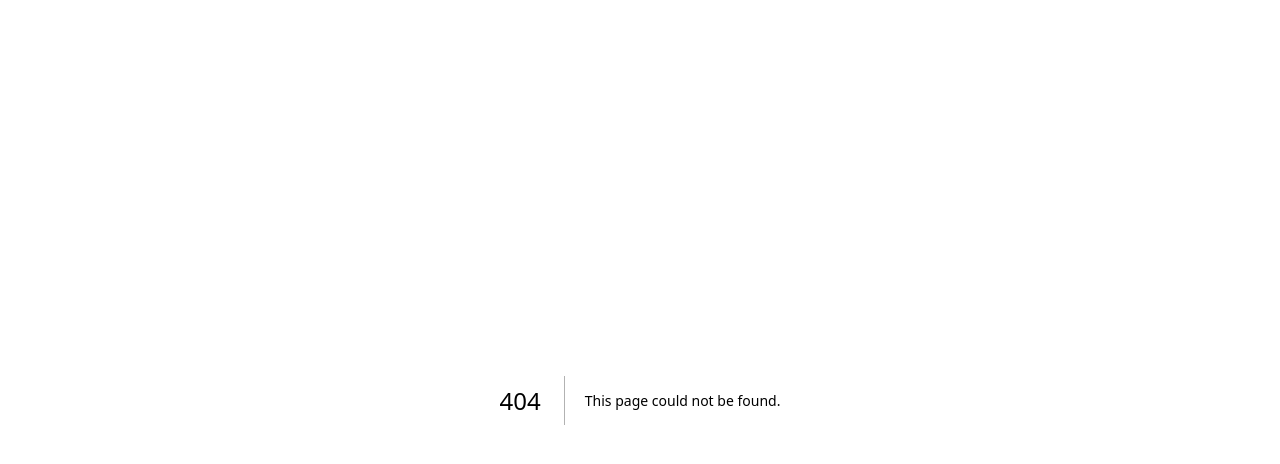
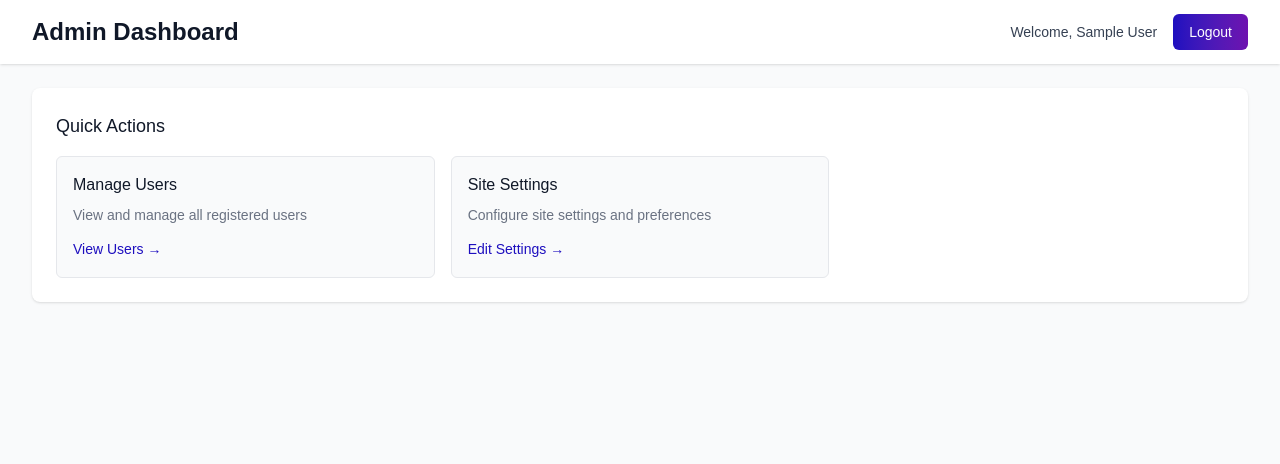
Before and after one commit to AdeepaK2/goalx, a Next.js app: page /admin in a window 1280 px wide. Before the commit this address had no page. Shown: the top 464 px of the page. Built offline with nearby package versions, Linux system fonts and the light colour scheme; sample sign-in values are in the browser's storage.

Commit message:
feat(admin-dashboard): add admin dashboard component with authentication and user management features

```diff
--- a/package.json
+++ b/package.json
@@ -20,7 +20,8 @@
     "next": "15.2.4",
     "nodemailer": "^6.10.0",
     "react": "^19.0.0",
-    "react-dom": "^19.0.0"
+    "react-dom": "^19.0.0",
+    "react-toastify": "^11.0.5"
   },
   "devDependencies": {
     "@tailwindcss/postcss": "^4",
--- /dev/null
+++ b/src/app/admin/page.tsx
@@ -0,0 +1,102 @@
+'use client';
+
+import React, { useEffect, useState } from 'react';
+import { useRouter } from 'next/navigation';
+import Link from 'next/link';
+
+interface AdminInfo {
+  id: string;
+  name: string;
+  email: string;
+}
+
+const AdminDashboard: React.FC = () => {
+  const router = useRouter();
+  const [adminInfo, setAdminInfo] = useState<AdminInfo | null>(null);
+  const [loading, setLoading] = useState(true);
+
+  useEffect(() => {
+    // Check if admin token exists
+    const token = localStorage.getItem('adminToken');
+    if (!token) {
+      router.push('/admin/login');
+      return;
+    }
+
+    // Get admin info from localStorage
+    const adminInfoStr = localStorage.getItem('adminInfo');
+    if (adminInfoStr) {
+      try {
+        setAdminInfo(JSON.parse(adminInfoStr));
+      } catch (error) {
+        console.error('Failed to parse admin info:', error);
+      }
+    }
+    setLoading(false);
+  }, [router]);
+
+  const handleLogout = () => {
+    localStorage.removeItem('adminToken');
+    localStorage.removeItem('adminInfo');
+    router.push('/admin/login');
+  };
+
+  if (loading) {
+    return (
+      <div className="flex justify-center items-center min-h-screen">
+        <div className="animate-spin rounded-full h-16 w-16 border-t-2 border-b-2 border-[#1e0fbf]"></div>
+      </div>
+    );
+  }
+
+  return (
+    <div className="min-h-screen bg-gray-50">
+      <div className="bg-white shadow">
+        <div className="max-w-7xl mx-auto px-4 sm:px-6 lg:px-8">
+          <div className="flex justify-between h-16 items-center">
+            <h1 className="text-2xl font-semibold text-gray-900">Admin Dashboard</h1>
+            <div className="flex items-center space-x-4">
+              {adminInfo && (
+                <span className="text-sm text-gray-700">
+                  Welcome, {adminInfo.name}
+                </span>
+              )}
+              <button
+                onClick={handleLogout}
+                className="px-4 py-2 text-sm text-white bg-gradient-to-r from-[#1e0fbf] to-[#6e11b0] rounded-md hover:opacity-90 transition-opacity"
+              >
+                Logout
+              </button>
+            </div>
+          </div>
+        </div>
+      </div>
+
+      <div className="max-w-7xl mx-auto px-4 sm:px-6 lg:px-8 py-6">
+        <div className="bg-white shadow rounded-lg p-6">
+          <h2 className="text-lg font-medium text-gray-900 mb-4">Quick Actions</h2>
+          <div className="grid grid-cols-1 sm:grid-cols-2 md:grid-cols-3 gap-4">
+            {/* Add action cards here */}
+            <div className="bg-gray-50 p-4 rounded-md border border-gray-200">
+              <h3 className="font-medium text-gray-900 mb-2">Manage Users</h3>
+              <p className="text-sm text-gray-500 mb-3">View and manage all registered users</p>
+              <Link href="/admin/users">
+                <span className="text-sm text-[#1e0fbf] font-medium">View Users →</span>
+              </Link>
+            </div>
+
+            <div className="bg-gray-50 p-4 rounded-md border border-gray-200">
+              <h3 className="font-medium text-gray-900 mb-2">Site Settings</h3>
+              <p className="text-sm text-gray-500 mb-3">Configure site settings and preferences</p>
+              <Link href="/admin/settings">
+                <span className="text-sm text-[#1e0fbf] font-medium">Edit Settings →</span>
+              </Link>
+            </div>
+          </div>
+        </div>
+      </div>
+    </div>
+  );
+};
+
+export default AdminDashboard;
```
Also changed, not shown: 1 other file (tests, documents, lock files or other folders).
